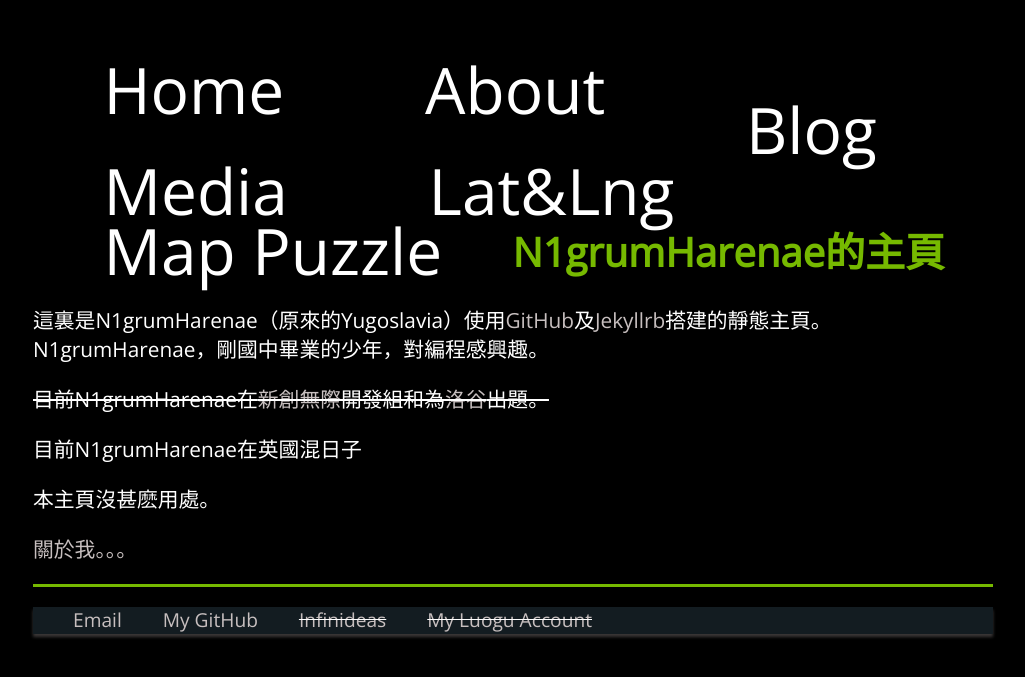
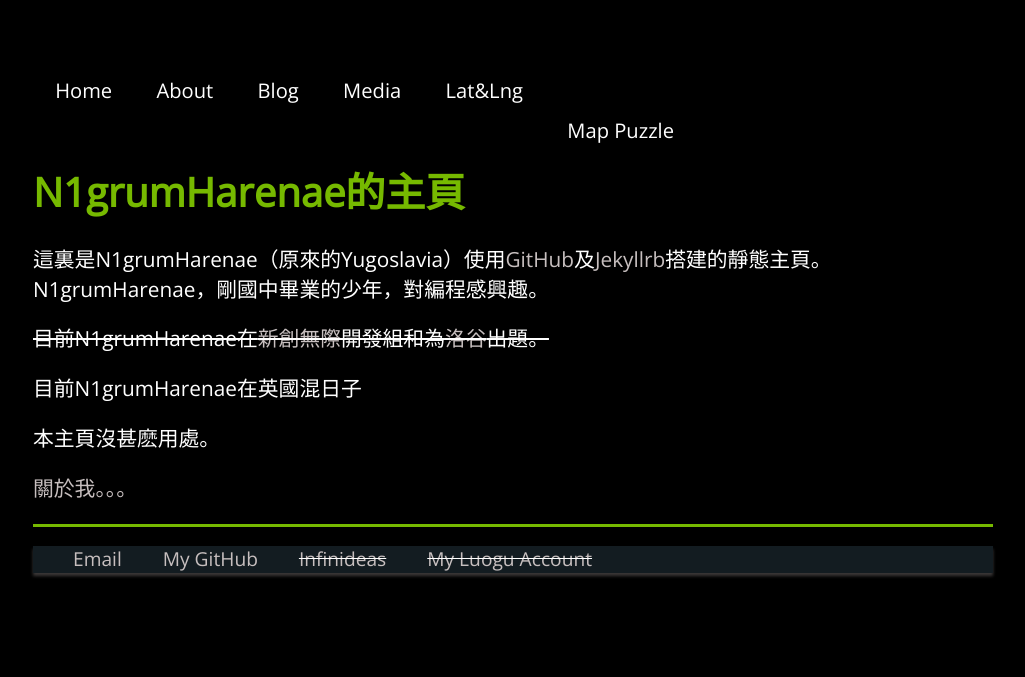
Before and after one commit to Jugoslawien/jugoslawien.github.io, a Jekyll site: the page built from index.html, in a window 1280 px wide. Shown: the top 677 px of the page, without its empty margins (127-1152 px from the left). Built offline with Jekyll 4.4.1, drawn with Linux system fonts in a browser that asks for light colours; a script that is not in the unit is left out.

Commit message:
Update main.css

```diff
--- a/css/main.css
+++ b/css/main.css
@@ -15,7 +15,7 @@
     text-align: center;
     text-decoration: none;
     display: inline-block;
-    font-size: 5vw;
+    font-size: 0.7em;
     cursor: pointer;
     float: left;
     transition-duration: 0.4s;
```
